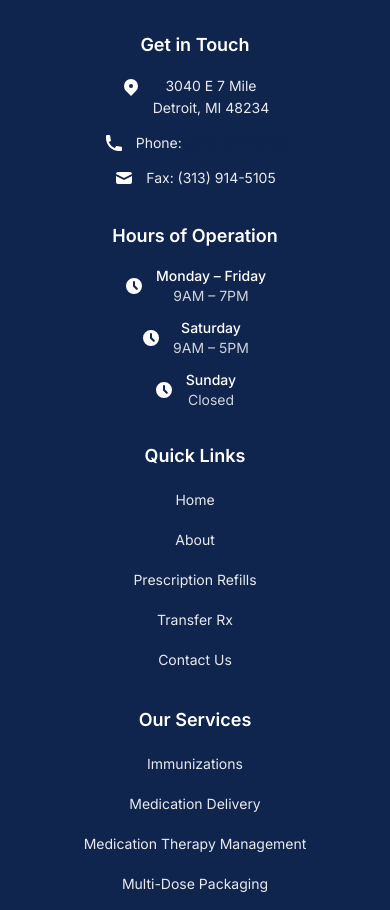
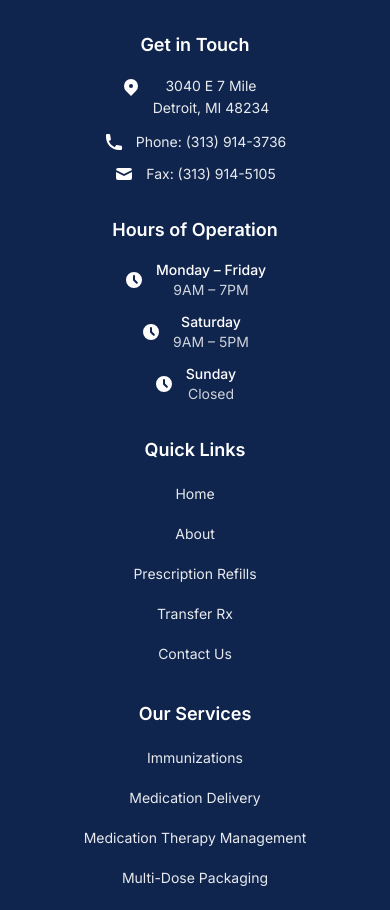
Before and after one commit to ibrahimmunaser/xpresscarepharmacy, a Next.js app: page / in a window 390 px wide. Shown: the part 9180-10090 px from the top of the page. Built offline with nearby package versions, Linux system fonts and the light colour scheme.

Commit message:
Ensure phone and fax have identical font size and styling in footer
- Both phone and fax now use text-sm class for consistent size
- Both use text-white/90 for identical font color
- Same text structure and spacing for visual consistency

```diff
--- a/components/Footer.tsx
+++ b/components/Footer.tsx
@@ -40,14 +40,16 @@ export default function Footer() {
                   <svg className="w-5 h-5 text-white flex-shrink-0" fill="currentColor" viewBox="0 0 20 20">
                     <path d="M2 3a1 1 0 011-1h2.153a1 1 0 01.986.836l.74 4.435a1 1 0 01-.54 1.06l-1.548.773a11.037 11.037 0 006.105 6.105l.774-1.548a1 1 0 011.059-.54l4.435.74a1 1 0 01.836.986V17a1 1 0 01-1 1h-2C7.82 18 2 12.18 2 5V3z" />
                   </svg>
-                  <span>
-                    Phone: <a
-                      href="tel:+13139143736"
-                      className="hover:text-white/70 transition-colors duration-200"
-                    >
-                      (313) 914-3736
-                    </a>
-                  </span>
+                  <div>
+                    <div className="text-sm text-white/90">
+                      Phone: <a
+                        href="tel:+13139143736"
+                        className="text-white/90 hover:text-white transition-colors duration-200"
+                      >
+                        (313) 914-3736
+                      </a>
+                    </div>
+                  </div>
                 </div>
 
                 <div className="flex items-center gap-3 justify-center md:justify-start">
@@ -55,7 +57,9 @@ export default function Footer() {
                     <path d="M2.003 5.884L10 9.882l7.997-3.998A2 2 0 0016 4H4a2 2 0 00-1.997 1.884z" />
                     <path d="M18 8.118l-8 4-8-4V14a2 2 0 002 2h12a2 2 0 002-2V8.118z" />
                   </svg>
-                  <span>Fax: (313) 914-5105</span>
+                  <div>
+                    <div className="text-sm text-white/90">Fax: (313) 914-5105</div>
+                  </div>
                 </div>
               </address>
             </div>
```
